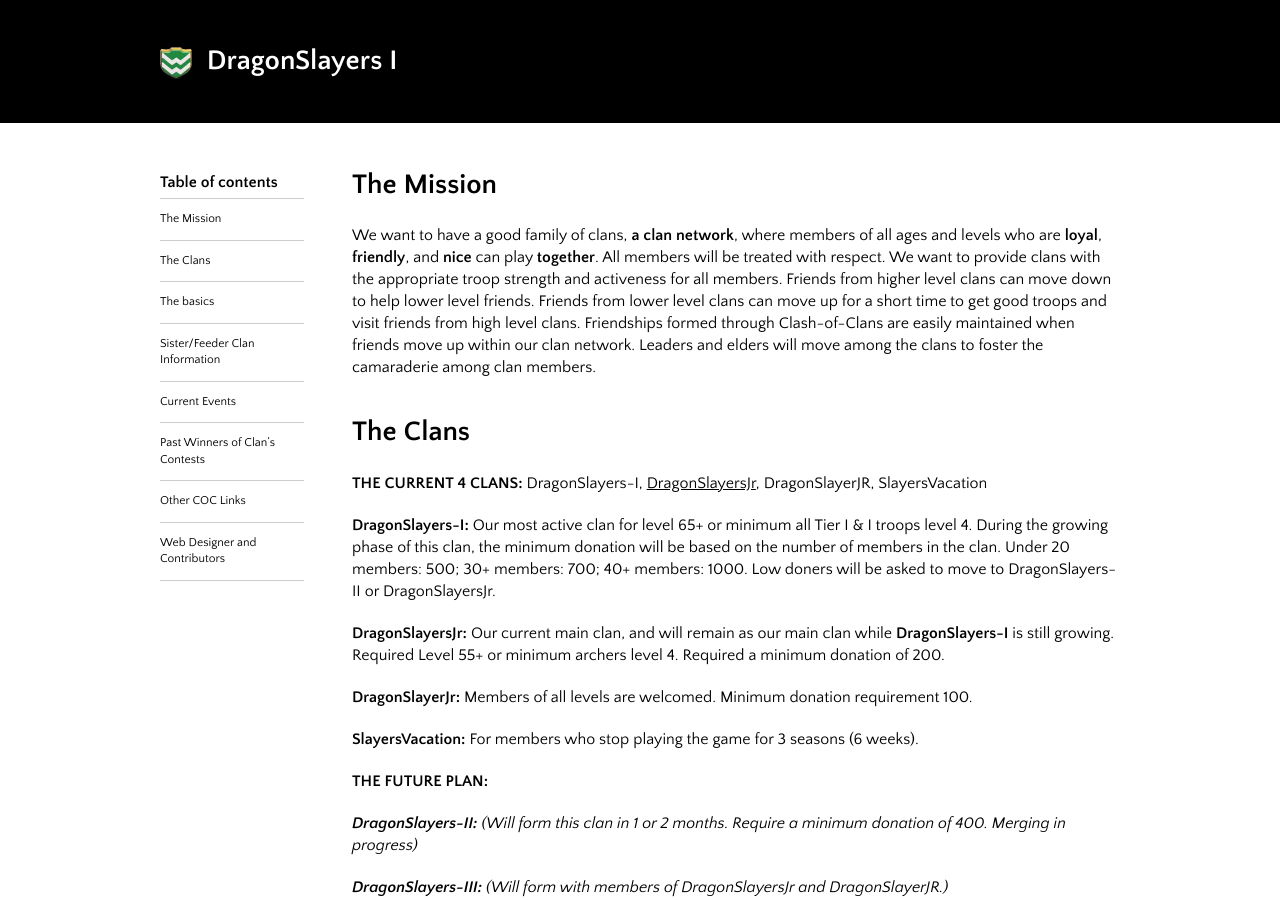
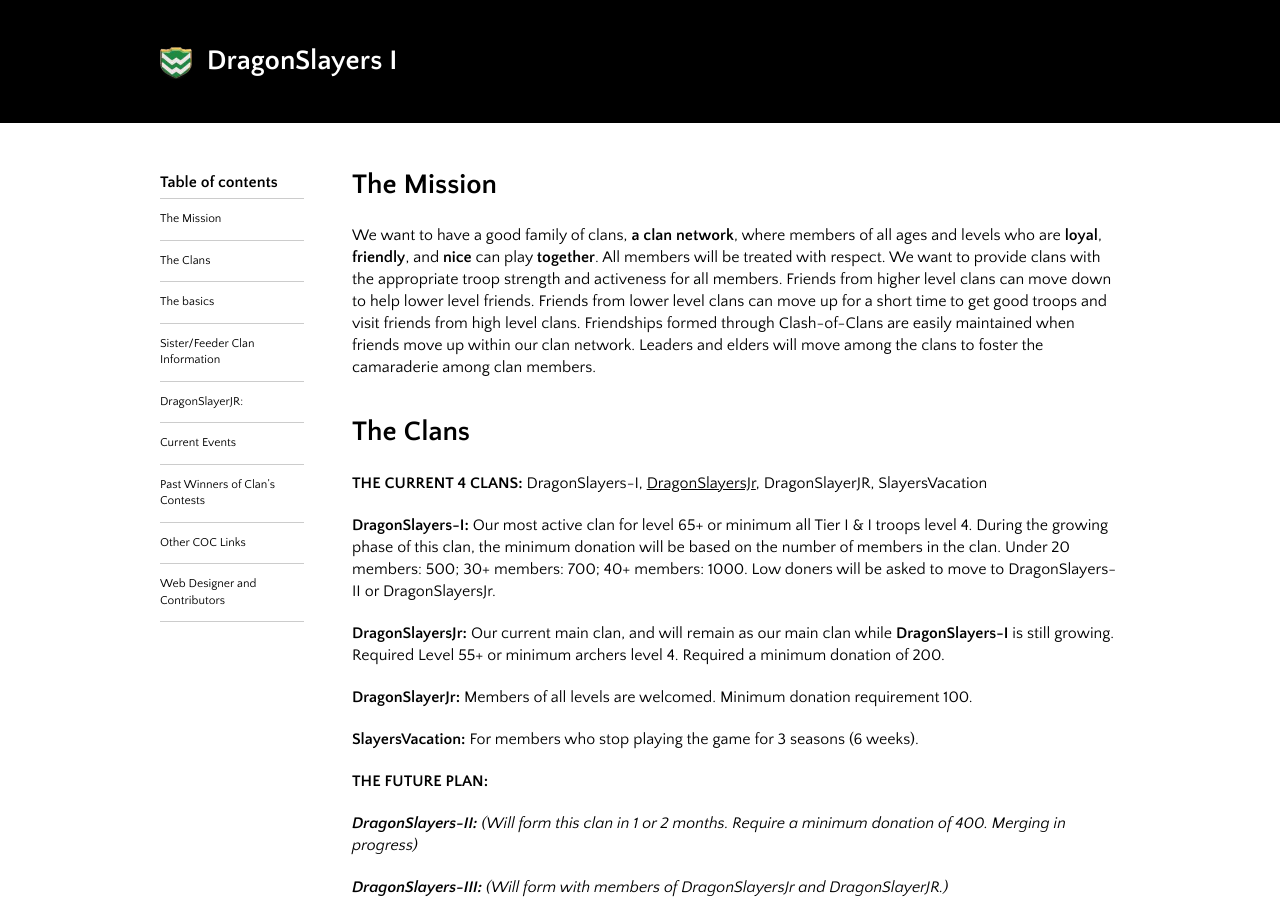
Before and after one commit to himedlooff/DragonSlayers-I, a Jekyll site: the page built from index.md, in a window 1280 px wide and 900 px high. Built offline with Jekyll 4.4.1, drawn with Linux system fonts in a browser that asks for light colours.

Commit message:
Update index.md
Try to move DragonSlayerJr into Table of Content.

```diff
--- a/index.md
+++ b/index.md
@@ -88,7 +88,7 @@
 
 
 
-**DragonSlayerJR:**
+#**DragonSlayerJR:**
 
 Currently accept players of all levels.  Elders from the main clan will come and help with donation and recruit.
 
```
